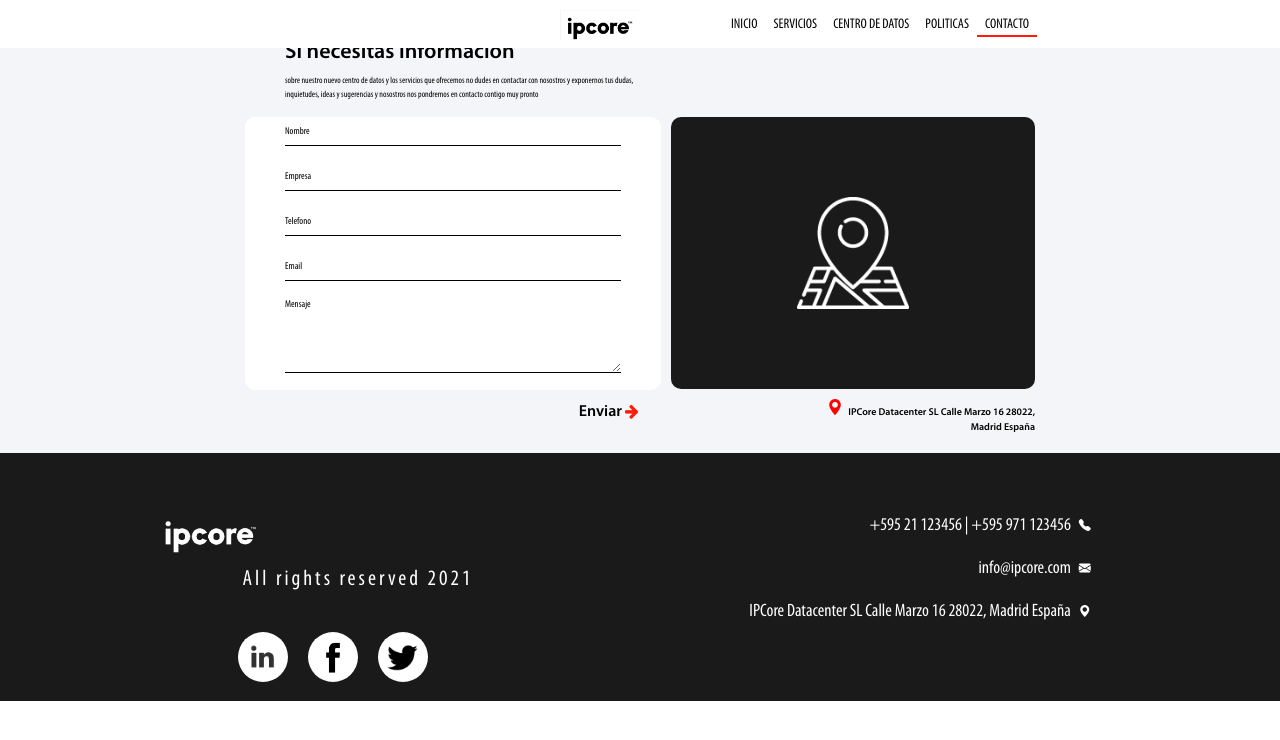
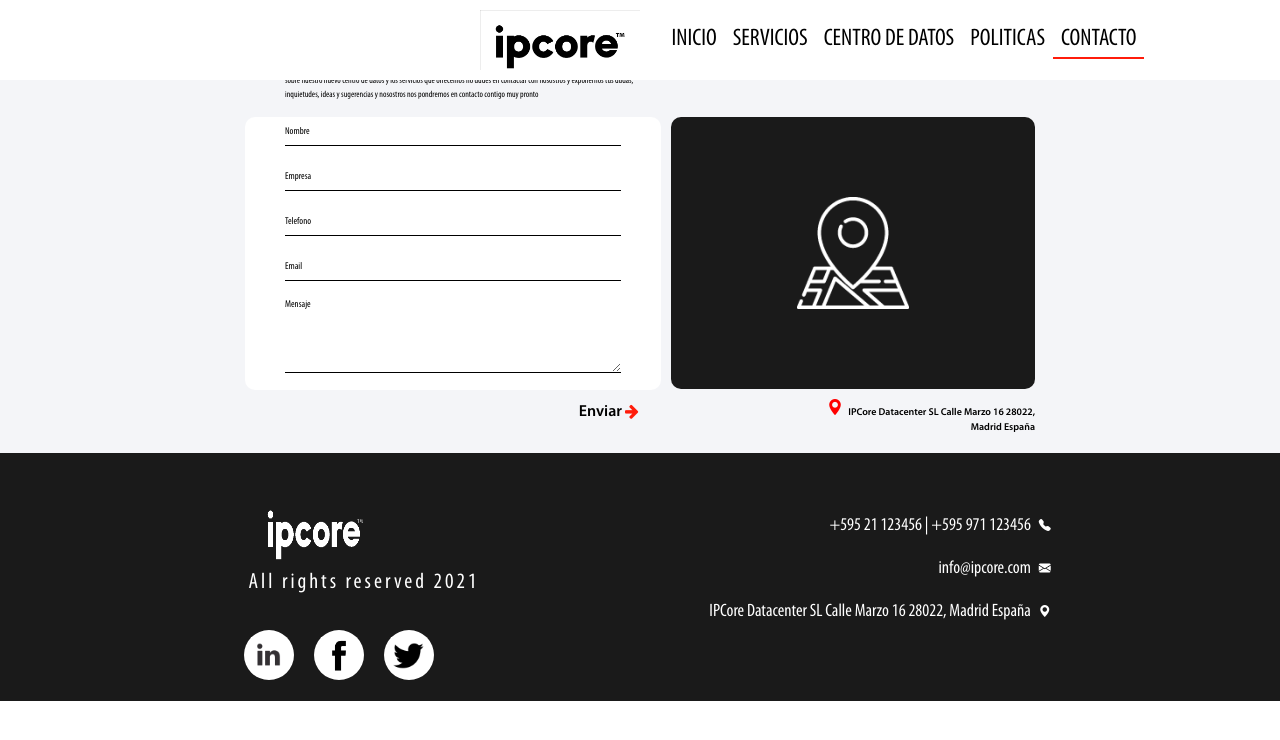
Before and after one commit to ipcore-com/web, a plain HTML site: page contacto.html in a window 1280 px wide. Drawn offline with nearby package versions, Linux system fonts and the light colour scheme; a web font is replaced by a local one.

Commit message:
Se agregan ajustes responsive para pantallas 4k

```diff
--- a/css/carousel.css
+++ b/css/carousel.css
@@ -82,3 +82,9 @@
       margin-top: 15%;
     }
   }
+
+  @media screen and (max-width: 1599px) {
+    .featurette-heading {
+      margin-top: 25%;
+    }
+  }
--- a/css/def.css
+++ b/css/def.css
@@ -19,13 +19,8 @@
 		linear-gradient(to top left, lime, transparent),
 		linear-gradient(to top right, blue, transparent);
 	background-blend-mode: screen;
-
-	/*-webkit-animation: Gradient 20s ease infinite;
-	-moz-animation: Gradient 20s ease infinite;
-	animation: Gradient 20s ease infinite;*/
-
-	width: 5rem;
-	height: 31px;
+    width: 10rem;
+    height: 60px;
 }
 
 
@@ -88,8 +83,8 @@
 	top: 0%;
 	right: 0%;
 	bottom: 0%;
-	width: 5rem;
-	height: 31px;
+    width: 10rem;
+    height: 60px;
 	background-position: top;
 	background-repeat: no-repeat;
 	background-size: contain;
@@ -109,8 +104,8 @@
     top: 0%;
     right: 0%;
     bottom: 0%;
-    width: 5rem;
-    height: 35px;
+    width: 10rem;
+    height: 60px;
     background-image: url(../image/logo-white.png);
     background-position: top;
     background-repeat: no-repeat;
--- a/css/style.css
+++ b/css/style.css
@@ -209,7 +209,7 @@ html, body {
 }
 
 header {
-    height: 3rem;
+    height: 5rem;
     position: fixed;
     width: 100%;
     background-color: #fff;
@@ -246,7 +246,7 @@ body {
     grid-template-columns: repeat(2, 1fr);
     justify-content: center;
     align-items: center;
-    height: 50px;
+    height: 5rem;
 }
 
 .custom-navbar img {
@@ -255,7 +255,7 @@ body {
 }
 
 .custom-link {
-    font-size: 14px;
+    font-size: 24px;
     display: flex;
     justify-content: center;
 }
@@ -1000,22 +1000,20 @@ p.bold-text {
   ##Device = Desktops
   ##Screen = 1281px to higher resolution desktops
 */
-
+/*
 @media (min-width: 1281px) {
 
-    /* CSS */
-
-  }
+
+  }*/
 
 /*
   ##Device = Laptops, Desktops
   ##Screen = B/w 1025px to 1280px
 */
 
-
-  @media (min-width: 1025px) and (max-width: 1280px) {
-
-    /* CSS */
+/*
+@media (min-width: 1025px) and (max-width: 1280px) {
+
     .custom-navbar {
         margin-left: 10rem;
         margin-right: 10rem;
@@ -1116,16 +1114,15 @@ p.bold-text {
         margin-left: 5rem;
     }
 
-  }
+  }*/
 
   /*
   ##Device = Tablets, Ipads (portrait)
   ##Screen = B/w 768px to 1024px
 */
-
+/*
 @media (min-width: 768px) and (max-width: 1024px) and (orientation: portrait) {
 
-    /* CSS */
 
     .custom-navbar {
         margin-left: 0rem;
@@ -1241,15 +1238,17 @@ p.bold-text {
 
 
 }
+*/
 
 /*
   ##Device = Tablets, Ipads (landscape)
   ##Screen = B/w 768px to 1024px
 */
 
+/*
+
 @media (min-width: 768px) and (max-width: 1024px) and (orientation: landscape) {
 
-    /* CSS */
     .custom-navbar {
         margin-left: 0rem;
         padding: 0;
@@ -1295,7 +1294,6 @@ p.bold-text {
         margin-left: 2rem;
         margin-top: 0%;
         margin-bottom: 0%;
-        /* border-radius: 3%; */
     }
 
     .img_services-container {
@@ -1310,7 +1308,6 @@ p.bold-text {
         border-radius: 3%;
     }
 
-/*asdasdasdasdasdasd/*/
     .data_center-grid {
         display: grid;
         grid-template-columns: repeat(2, 1fr);
@@ -1384,14 +1381,16 @@ p.bold-text {
 
 }
 
+*/
+
 /*
   ##Device = Low Resolution Tablets, Mobiles (Landscape)
   ##Screen = B/w 481px to 767px
 */
 
+/*
 @media (min-width: 481px) and (max-width: 767px) {
 
-    /* CSS */
 
     .custom-navbar img{
         display: none!important;
@@ -1594,6 +1593,7 @@ p.bold-text {
 
   }
 
+*/
 
 
 
@@ -1603,7 +1603,8 @@ p.bold-text {
 
 
   /* Parent wrapper to carousel. Width can be changed as needed. */
-.carousel-wrapper {
+
+  .carousel-wrapper {
     overflow: hidden;
     width: 100%;
     margin: auto;
@@ -1870,3 +1871,99 @@ p.bold-text {
   .content {
     height: 200vh;
   }
+
+  /* Media Queries */
+
+@media screen and (min-width: 1600px) and (max-width: 2500px) {
+    body {
+        background: blue;
+    }
+}
+
+@media screen and (max-width: 1599px) {
+
+    .custom-navbar {
+        margin-left: 10rem;
+        margin-right: 10rem;
+    }
+
+
+    .services_text-container {
+        width: 60%;
+        margin: 7% 0% 0% 30%;
+    }
+
+    .imgBg-services {
+        width: 80%;
+        height: 80%;
+    }
+
+    .imgBg-services_2 {
+        width: 80%;
+        height: 80%;
+    }
+
+    .imgBg-services_3 {
+        width: 80%;
+        height: 80%;
+    }
+
+    .services-grid .slick-prev {
+        left: 15%;
+        top: 80%;
+    }
+
+    .services-grid .slick-next {
+        right: 74%;
+        top: 80%;
+    }
+
+    .data_center-img-continer {
+        width: 90%;
+        background-size: cover;
+        background-repeat: no-repeat;
+    }
+
+    .data_center-text-container p {
+        width: 100%;
+    }
+
+    .footer_container-one {
+        display: grid;
+        margin-right: 15%;
+        margin-top: 5%;
+    }
+
+    .footer-grid .logo-grid {
+        display: flex;
+        justify-content: center;
+        margin: 30px 100px 0px 0px;
+    }
+
+    .footer_container-one img {
+        width: 34%;
+        text-align: center;
+        align-items: center;
+        background: #fff;
+        height: 55px;
+     }
+
+     .bg-text {
+        margin: 25% auto;
+     }
+}
+
+@media screen and (max-width: 1280px) {
+
+    .custom-navbar {
+        margin-left: 7rem;
+        margin-right: 7rem;
+    }
+
+    .ipcore-logo-background, .ipcore-courtain-background, .ipcore-gradient-background {
+        width: 7rem;
+    }
+
+
+
+}
```
